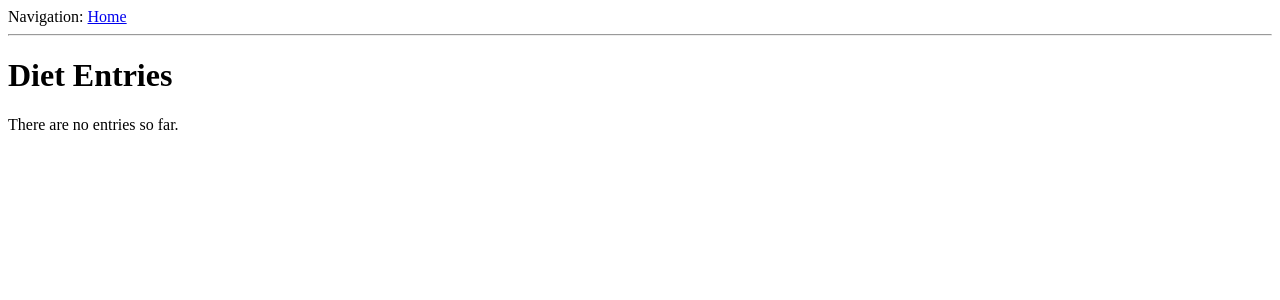
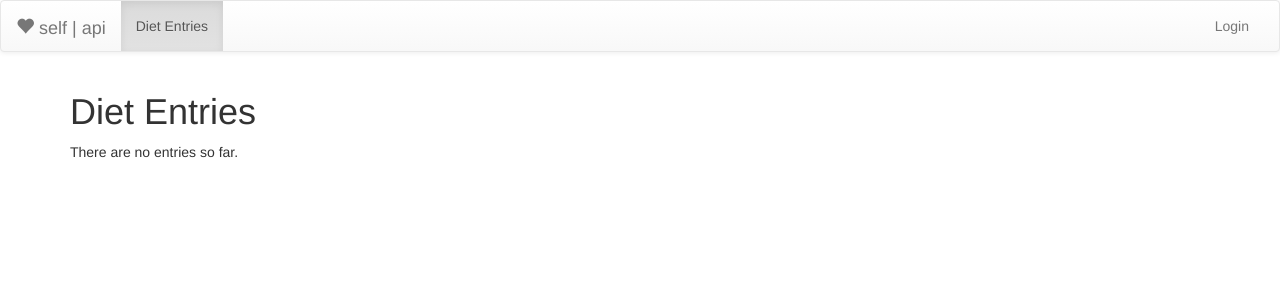
Before and after one commit to aspineon/selfapi, a Flask app: template selfapi/templates/diet.html in a window 1280 px wide. Shown: the top 300 px of the page. Run offline with Flask 2, Linux system fonts and the light colour scheme; the template is opened without the code that fills it, so the values that code supplies are empty; parts of the project's set-up code (start-up, migrations or seed data) failed here and were passed over; some libraries are stand-ins or nearby versions.

Commit message:
introduced bootstrap, created basic layout for adding entries, removed WTForms forms from diet_form.html

```diff
--- a/selfapi/api.py
+++ b/selfapi/api.py
@@ -28,7 +28,8 @@ class Diet(Resource):
         entry.title = request.form['title']
         entry.value = int(request.form['value'])
         entry.created_at = datetime.datetime.now()
-        entry.timestamp = datetime.datetime.strptime(request.form['timestamp'], '%Y-%m-%d %H:%M')
+        if request.form['timestamp']:
+            entry.timestamp = datetime.datetime.strptime(request.form['timestamp'], '%Y-%m-%d %H:%M')
         entry.save()
         return {'status': 'success'}, 202
 
--- a/selfapi/templates/base.html
+++ b/selfapi/templates/base.html
@@ -1,10 +1,49 @@
 <html>
-  <head>
+<head>
     <title>selfapi</title>
-  </head>
-  <body>
-    <div>Navigation: <a href="/">Home</a></div>
-    <hr>
+    <!-- Latest compiled and minified CSS -->
+    <link rel="stylesheet" href="https://maxcdn.bootstrapcdn.com/bootstrap/3.2.0/css/bootstrap.min.css">
+
+    <!-- Optional theme -->
+    <link rel="stylesheet" href="https://maxcdn.bootstrapcdn.com/bootstrap/3.2.0/css/bootstrap-theme.min.css">
+
+    <!-- Latest compiled and minified JavaScript -->
+    <script src="//ajax.googleapis.com/ajax/libs/jquery/2.1.1/jquery.min.js"></script>
+    <script src="https://maxcdn.bootstrapcdn.com/bootstrap/3.2.0/js/bootstrap.min.js"></script>
+
+</head>
+<body>
+
+<nav class="navbar navbar-default" role="navigation">
+    <div class="container-fluid">
+        <!-- Brand and toggle get grouped for better mobile display -->
+        <div class="navbar-header">
+            <button type="button" class="navbar-toggle collapsed" data-toggle="collapse"
+                    data-target="#bs-example-navbar-collapse-1">
+                <span class="sr-only">Toggle navigation</span>
+                <span class="icon-bar"></span>
+                <span class="icon-bar"></span>
+                <span class="icon-bar"></span>
+            </button>
+            <a class="navbar-brand" href="#"><span class="glyphicon glyphicon-heart"></span> self | api</a>
+        </div>
+
+        <!-- Collect the nav links, forms, and other content for toggling -->
+        <div class="collapse navbar-collapse" id="bs-example-navbar-collapse-1">
+            <ul class="nav navbar-nav">
+                <li class="active"><a href="/">Diet Entries</a></li>
+            </ul>
+            <ul class="nav navbar-nav navbar-right">
+                <li><a href="#">Login</a></li>
+            </ul>
+        </div>
+        <!-- /.navbar-collapse -->
+    </div>
+    <!-- /.container-fluid -->
+</nav>
+
+<section class="container">
     {% block content %}{% endblock %}
-  </body>
+</section>
+</body>
 </html>
```
Also changed, not shown: selfapi/templates/diet_form.html (+38 -11 lines).
